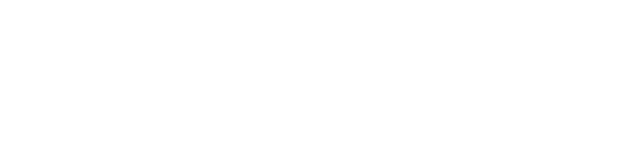
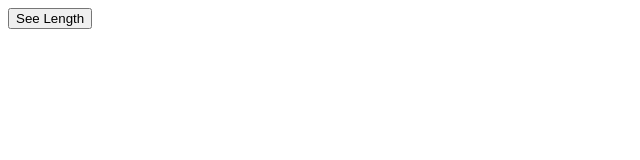
Before and after one commit to SarahBridges/buttons, a plain HTML site: page number.html in a window 1280 px wide. Shown: the whole page, without its empty margins (0-640 px from the left). Drawn offline with Linux system fonts and the light colour scheme.

Commit message:
Update number.html

```diff
--- a/number.html
+++ b/number.html
@@ -1,5 +1,7 @@
 <html>
 <body>
 
+  <button type="button" onclick="getLength()">See Length</button>
+
 </body>
 </html>
```
